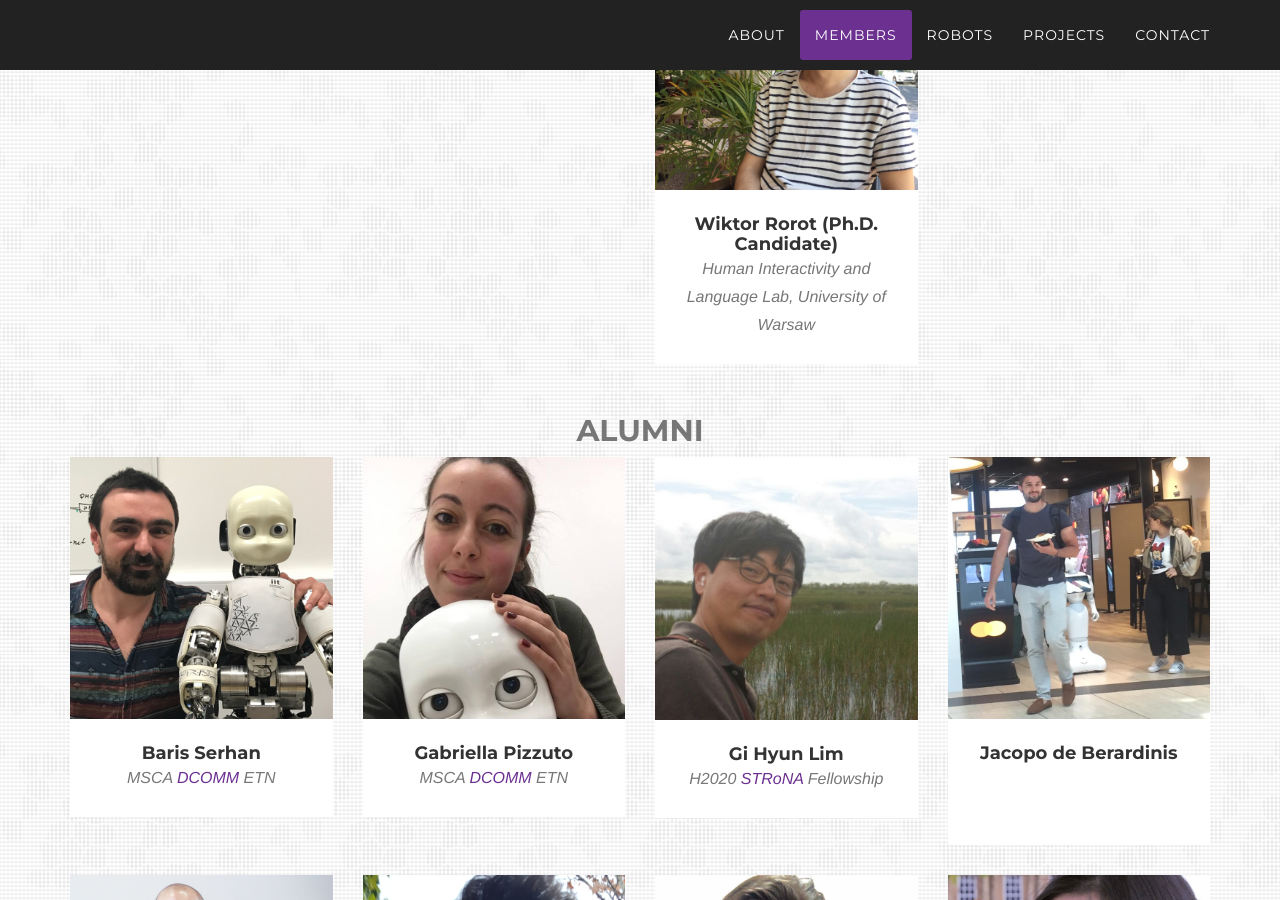
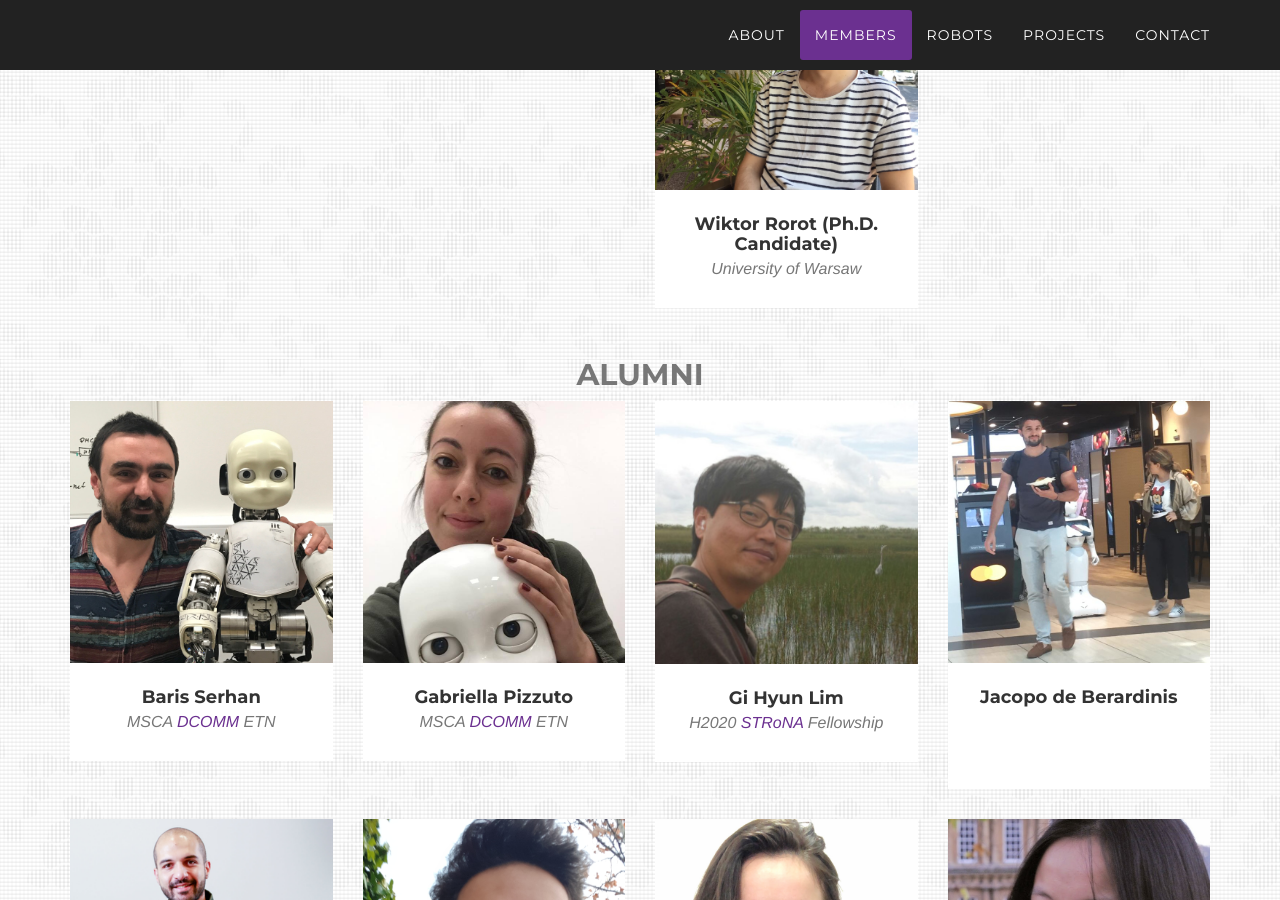
Before and after one commit to corolab/corolab.github.io, a Jekyll site: the page built from README.md, in a window 1280 px wide and 900 px high, scrolled down 5085 px. Built offline with Jekyll 4.4.1, drawn with Linux system fonts in a browser that asks for light colours; some web fonts are replaced; our own code applies the rules of GitHub Pages for plain Markdown files.

Commit message:
Update 2022-03-09-wiktor-rorot.markdown

```diff
--- a/_members/_visitors/2022-03-09-wiktor-rorot.markdown
+++ b/_members/_visitors/2022-03-09-wiktor-rorot.markdown
@@ -1,7 +1,7 @@
 ---
 type: member
 name: Wiktor Rorot (Ph.D. Candidate)
-free-text: Human Interactivity and Language Lab, University of Warsaw
+free-text: University of Warsaw
 picture: wiktor-rorot.jpg
 website: https://wiktor.rorot.pl/
 ---
```
